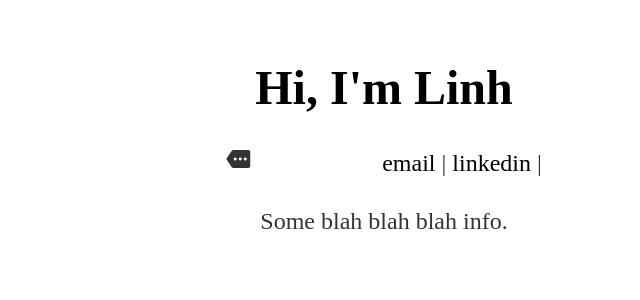
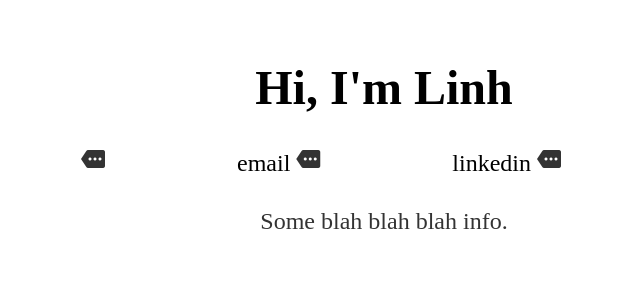
Before and after one commit to lttrinh/lttrinh.github.io, a Jekyll site: the page built from index.html, in a window 1280 px wide. Shown: the top 300 px of the page, without its empty margins (256-896 px from the left). Built offline with Jekyll 4.4.1, drawn with Linux system fonts in a browser that asks for light colours.

Commit message:
Update index.html

```diff
--- a/index.html
+++ b/index.html
@@ -6,7 +6,7 @@ title: Linh To Trinh
 
 <div class="header">
 	<h1>Hi, I'm Linh</h1>
-	<p><i class="material-icons">more horiz</i> <a href="mailto:linhtrinhto@gmail.com">email</a> | <a href="https://linkedin.com/in/linhtrinhto">linkedin</a> |</p>
+	<p><i class="material-icons">more horiz</i> <a href="mailto:linhtrinhto@gmail.com">email</a> <i class="material-icons">more horiz</i> <a href="https://linkedin.com/in/linhtrinhto">linkedin</a> <i class="material-icons">more horiz</i> </p>
 
 </div>
 
```
